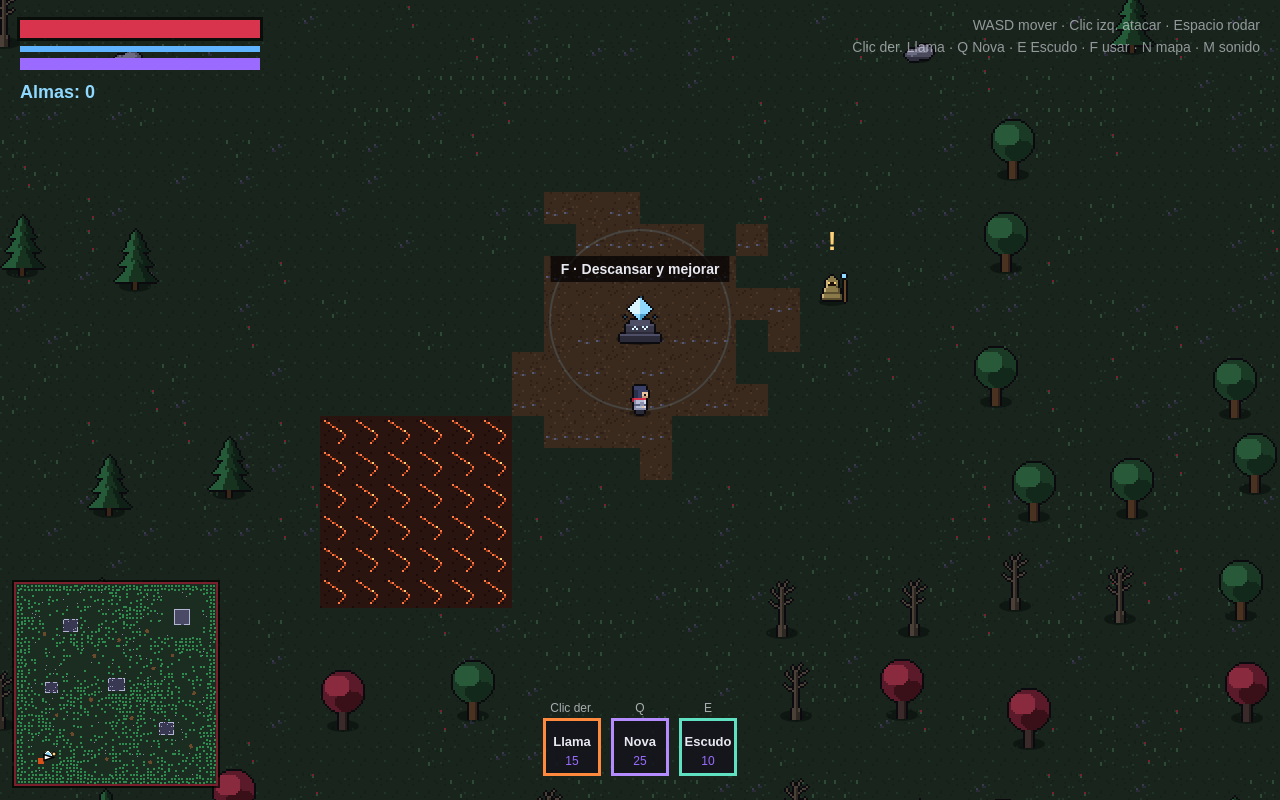
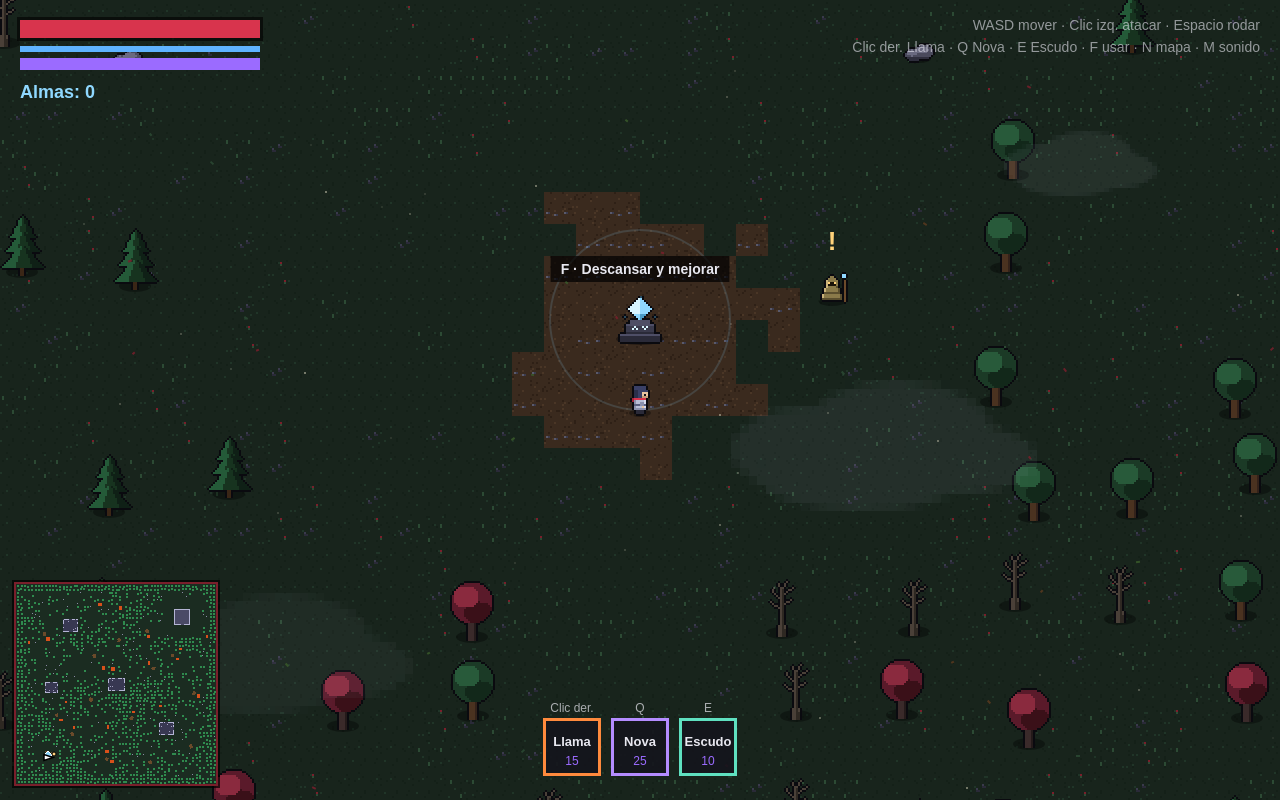
Before and after one commit to EstivenPapu/HellWorld, a plain HTML site: page index.html in a window 1280 px wide. Drawn offline with Linux system fonts and the light colour scheme; animation ran at ten frames a second.

Commit message:
brasas repartidas, curacion con shift y ambientacion

```diff
--- a/CSS/style.css
+++ b/CSS/style.css
@@ -237,6 +237,7 @@ canvas {
 .btn-spell0 { width: 62px; height: 62px; right: 4px; bottom: 106px; }
 .btn-spell1 { width: 62px; height: 62px; right: 76px; bottom: 114px; }
 .btn-spell2 { width: 62px; height: 62px; right: 148px; bottom: 106px; }
+.btn-heal { width: 66px; height: 66px; right: 176px; bottom: 6px; }
 
 .btn-interact {
   display: none;
--- a/JS/core/audio.js
+++ b/JS/core/audio.js
@@ -3,7 +3,7 @@
 // primer toque o tecla, por eso se "desbloquea" con la primera interacción.
 
 const MASTER_VOLUME = 0.8;
-const MIN_GAP = { hit: 50, bossHit: 60, soul: 40, attack: 80, enemyDie: 60 }; // ms entre repeticiones
+const MIN_GAP = { hit: 50, bossHit: 60, soul: 40, attack: 80, enemyDie: 60, heal: 450 }; // ms entre repeticiones
 const SCALE = [110, 130.81, 146.83, 164.81, 196, 220]; // La menor pentatónica, grave
 
 class GameAudio {
@@ -54,6 +54,7 @@ class GameAudio {
         this.tone({ freq: 990, duration: 0.4, volume: 0.12, delay: 0.08 });
       },
       nomana: () => this.tone({ freq: 130, to: 110, type: 'square', duration: 0.12, volume: 0.1 }),
+      heal: () => this.tone({ freq: 523, to: 784, duration: 0.25, volume: 0.07 }),
       soul: () => {
         this.tone({ freq: 880, to: 1320, duration: 0.12, volume: 0.1 });
         this.tone({ freq: 1320, to: 1760, duration: 0.1, volume: 0.07, delay: 0.07 });
--- a/JS/core/input.js
+++ b/JS/core/input.js
@@ -18,6 +18,7 @@ export class Input {
     const coarse = window.matchMedia ? window.matchMedia('(pointer: coarse)') : null;
     this.isTouch = Boolean(coarse && coarse.matches);
     this.touchMove = { x: 0, y: 0 };
+    this.touchHeal = false; // el botón Curar del celular (se mantiene presionado)
     window.addEventListener('touchstart', () => {
       this.isTouch = true;
     }, { passive: true });
@@ -81,6 +82,15 @@ export class Input {
     return { x: this.mouse.x + camera.x, y: this.mouse.y + camera.y };
   }
 
+  // ¿Está concentrándose para curarse? (mantener Shift, o el botón Curar en el celular)
+  healHeld() {
+    return this.keys.has('ShiftLeft') || this.keys.has('ShiftRight') || this.touchHeal;
+  }
+
+  setHeal(on) {
+    this.touchHeal = on;
+  }
+
   // Botones de la pantalla táctil
   pressAttack() {
     this._attack = true;
--- a/JS/entities/player.js
+++ b/JS/entities/player.js
@@ -20,6 +20,9 @@ const ROLL = {
 const HIT_INVULN = 0.5; // segundos sin recibir daño después de un golpe
 const AUTO_AIM_RANGE = 380; // en el celular apunta solo a lo que esté a esta distancia
 const BODY_RADIUS = 11;     // qué tan ancho es para chocar con árboles y muros
+// Curación: segundos de concentración antes de empezar a curar, y qué parte de la vida máxima
+// recupera por segundo. Mientras te concentras no te puedes mover.
+const HEAL = { delay: 0.6, rate: 0.1 };
 
 // Valores base y cuánto crece cada uno por nivel (se ajustan aquí)
 const BASE_HP = 30;
@@ -75,6 +78,7 @@ export class Player {
 
     this.animTime = 0; // para animar los pasos
     this.moving = false;
+    this.healCharge = 0; // segundos que lleva concentrándose para curarse
   }
 
   get isRolling() {
@@ -141,6 +145,9 @@ export class Player {
       sfx('attack');
     }
 
+    // Curarse: mantener Shift te deja quieto y concentrado
+    this.concentrating = this.updateHeal(dt, input);
+
     // Movimiento
     let vx;
     let vy;
@@ -148,7 +155,7 @@ export class Player {
       vx = this.rollDir.x * ROLL.speed;
       vy = this.rollDir.y * ROLL.speed;
     } else {
-      const factor = this.isAttacking ? ATTACK.moveFactor : 1;
+      const factor = this.concentrating ? 0 : this.isAttacking ? ATTACK.moveFactor : 1;
       vx = move.x * this.speed * factor;
       vy = move.y * this.speed * factor;
     }
@@ -167,6 +174,27 @@ export class Player {
     world.resolveMove(this, BODY_RADIUS, prevX, prevY);
 
     if (this.isAttacking) this.applyAttack(targets);
+  }
+
+  // Concentrarse para curarse: gratis, pero lento, y no te deja moverte ni atacar
+  updateHeal(dt, input) {
+    const wants = input.healHeld() && this.hp < this.maxHp && !this.isRolling && !this.isAttacking;
+    if (!wants) {
+      this.healCharge = 0;
+      return false;
+    }
+
+    this.healCharge += dt;
+    if (this.healCharge > HEAL.delay) {
+      this.hp = Math.min(this.maxHp, this.hp + this.maxHp * HEAL.rate * dt);
+      sfx('heal');
+    }
+    return true;
+  }
+
+  // Recibir un golpe o lanzar un hechizo interrumpe la concentración
+  cancelHeal() {
+    this.healCharge = 0;
   }
 
   // En el celular no hay mouse: apunta al demonio más cercano o hacia donde caminas
@@ -305,12 +333,14 @@ export class Player {
       this.shieldTimer = 0;
       this.invulnTimer = 0.3;
       sfx('shieldBreak');
+      this.healCharge = 0;
       return false;
     }
 
     this.hp = Math.max(0, this.hp - amount);
     this.invulnTimer = HIT_INVULN;
     sfx('hurt');
+    this.healCharge = 0;
     return true;
   }
 
@@ -393,6 +423,30 @@ export class Player {
       );
     }
 
+    // Concentrándose para curarse: primero un aro que se completa y luego un resplandor
+    // verde con puntos que suben
+    if (this.healCharge > 0) {
+      const t = performance.now() / 1000;
+      if (this.healCharge < HEAL.delay) {
+        ctx.strokeStyle = 'rgba(111, 224, 138, 0.8)';
+        ctx.lineWidth = 3;
+        ctx.beginPath();
+        ctx.arc(cx, cy, 22, -Math.PI / 2, -Math.PI / 2 + (this.healCharge / HEAL.delay) * Math.PI * 2);
+        ctx.stroke();
+      } else {
+        const pulse = 0.5 + 0.5 * Math.sin(t * 6);
+        ctx.fillStyle = `rgba(111, 224, 138, ${0.12 + 0.1 * pulse})`;
+        ctx.beginPath();
+        ctx.arc(cx, cy, 24, 0, Math.PI * 2);
+        ctx.fill();
+        for (let i = 0; i < 4; i++) {
+          const p = (t * 0.9 + i / 4) % 1;
+          ctx.fillStyle = `rgba(160, 255, 180, ${1 - p})`;
+          ctx.fillRect(Math.round(cx - 14 + i * 9 + Math.sin(t * 3 + i) * 3), Math.round(cy + 10 - p * 36), 3, 3);
+        }
+      }
+    }
+
     // Escudo: parpadea cuando está por acabarse
     if (this.shieldTimer > 0) {
       const blink = this.shieldTimer < 1 && Math.floor(this.shieldTimer * 8) % 2 === 0;
--- a/JS/main.js
+++ b/JS/main.js
@@ -7,6 +7,7 @@ import { LAYOUT } from './systems/layout.js';
 import { Hud } from './systems/hud.js';
 import { SpellSystem } from './systems/spells.js';
 import { Minimap } from './systems/minimap.js';
+import { Ambient } from './systems/ambient.js'
 import { AltarMenu } from './systems/altar-menu.js';
 import { TouchControls } from './systems/touch-controls.js';
 import { Dialog } from './systems/dialog.js';
@@ -39,6 +40,7 @@ const world = new World();
 const camera = new Camera(world.width, world.height);
 const hud = new Hud();
 const minimap = new Minimap(world);
+const ambient = new Ambient();
 const spells = new SpellSystem();
 
 // El altar es el punto de inicio y de reaparición; el Peregrino vive cerca
@@ -466,6 +468,7 @@ function loop(now) {
   drawWorldObjects();
   shots.forEach((s) => s.draw(ctx, camera));
   spells.draw(ctx, camera);
+    ambient.draw(ctx, camera, canvas.width, canvas.height, dt, input.isTouch);
   hud.draw(ctx, player, spells, canvas.width, canvas.height, enemies.filter((e) => e.type !== 'esbirro').length, boss);
   input.minimapRect = minimap.draw(ctx, canvas.width, canvas.height, input.isTouch, mapInfo());
   if (state === 'map') minimap.drawBig(ctx, canvas.width, canvas.height, input.isTouch, mapInfo());
--- /dev/null
+++ b/JS/systems/ambient.js
@@ -0,0 +1,164 @@
+// Ambiente del mundo: polvo flotando, hojas que caen, nubes que pasan y lluvia ligera
+// que va y viene. Todo se dibuja encima del juego con poca opacidad, así que no tapa
+// la visibilidad. Ajusta las cantidades aquí (en celular se usa menos de cada cosa).
+const CONFIG = {
+  dust: 36,     // motas de polvo
+  leaves: 30,   // hojas cayendo
+  clouds: 6,    // nubes grandes y muy suaves
+  rain: 110,    // gotas cuando llueve a todo
+};
+
+const LEAF_COLORS = ['#3a5a2a', '#5a3a1e', '#7a1f2b', '#2c4a34'];
+const rand = (a, b) => a + Math.random() * (b - a);
+
+// Una nube pequeña que luego se amplía sin suavizar: queda en bloques, como el resto del arte
+function makeCloudSprite() {
+  const canvas = document.createElement('canvas');
+  canvas.width = 40;
+  canvas.height = 20;
+  const c = canvas.getContext('2d');
+  c.fillStyle = '#c8d2e6';
+  const blobs = [[12, 11, 9, 5], [22, 9, 11, 6], [30, 12, 8, 4], [18, 14, 12, 4]];
+  for (const [x, y, rx, ry] of blobs) {
+    c.beginPath();
+    c.ellipse(x, y, rx, ry, 0, 0, Math.PI * 2);
+    c.fill();
+  }
+  return canvas;
+}
+
+export class Ambient {
+  constructor() {
+    this.ready = false;
+    this.w = 0;
+    this.h = 0;
+    this.lastCam = null;
+    this.time = 0;
+
+    this.rain = 0;                         // 0 = seco, 1 = lluvia completa
+    this.rainTarget = 0;
+    this.weatherTimer = rand(25, 60);      // segundos hasta el próximo cambio de clima
+
+    this.cloudSprite = makeCloudSprite();
+    this.clouds = [];
+    this.dust = [];
+    this.leaves = [];
+    this.drops = [];
+  }
+
+  // Reparte las partículas por la pantalla (se repite si cambia el tamaño de la ventana o el modo táctil)
+  init(w, h, touch) {
+    const k = touch ? 0.6 : 1;
+    this.w = w;
+    this.h = h;
+    this.touch = touch;
+    this.ready = true;
+
+    this.clouds = Array.from({ length: Math.ceil(CONFIG.clouds * k) }, () => ({
+      x: rand(-200, w + 200), y: rand(-100, h + 100), scale: rand(4, 13), vx: rand(5, 12), alpha: rand(0.04, 0.08),
+    }));
+    this.dust = Array.from({ length: Math.ceil(CONFIG.dust * k) }, () => ({
+      x: rand(0, w), y: rand(0, h), vx: rand(-6, 6), vy: rand(-5, 3), phase: rand(0, 6.3), alpha: rand(0.25, 0.5),
+    }));
+    this.leaves = Array.from({ length: Math.ceil(CONFIG.leaves * k) }, () => ({
+      x: rand(0, w), y: rand(0, h), vy: rand(22, 40), sway: rand(0, 6.3), size: rand(3, 4),
+      color: LEAF_COLORS[Math.floor(Math.random() * LEAF_COLORS.length)],
+    }));
+    this.drops = Array.from({ length: Math.ceil(CONFIG.rain * k) }, () => ({
+      x: rand(0, w), y: rand(0, h), len: rand(9, 16), speed: rand(700, 900),
+    }));
+  }
+
+  // De vez en cuando empieza a llover un rato y luego para
+  updateWeather(dt) {
+    this.weatherTimer -= dt;
+    if (this.weatherTimer <= 0) {
+      if (this.rainTarget === 0 && Math.random() < 0.4) {
+        this.rainTarget = 1;
+        this.weatherTimer = rand(30, 70);
+      } else {
+        this.rainTarget = 0;
+        this.weatherTimer = rand(35, 80);
+      }
+    }
+    this.rain += (this.rainTarget - this.rain) * Math.min(1, dt / 4);
+  }
+
+  // Mueve y dibuja. camera sirve para que el polvo y las nubes se sientan "dentro" del mundo
+  draw(ctx, camera, w, h, dt, touch = false) {
+    if (!this.ready || w !== this.w || h !== this.h || touch !== this.touch) this.init(w, h, touch);
+    dt = Math.min(dt, 0.1);
+    this.time += dt;
+
+    const dcx = this.lastCam ? camera.x - this.lastCam.x : 0;
+    const dcy = this.lastCam ? camera.y - this.lastCam.y : 0;
+    this.lastCam = { x: camera.x, y: camera.y };
+    this.updateWeather(dt);
+
+    const wrap = (v, max, margin) => (v < -margin ? v + max + margin * 2 : v > max + margin ? v - max - margin * 2 : v);
+
+    ctx.save();
+    ctx.imageSmoothingEnabled = false;
+
+    // Nubes: manchas enormes y suaves que pasan despacio (más oscuras cuando llueve)
+    for (const c of this.clouds) {
+      c.x = wrap(c.x + c.vx * dt - dcx * 1, w, 260);
+      c.y = wrap(c.y - dcy * 1, h, 160);
+      ctx.globalAlpha = c.alpha * (1 + this.rain * 0.8);
+      ctx.drawImage(this.cloudSprite, Math.round(c.x - 20 * c.scale), Math.round(c.y - 10 * c.scale), 40 * c.scale, 20 * c.scale);
+    }
+
+    // Polvo y motas flotando, con un destello suave
+    ctx.fillStyle = '#e6e1c8';
+    for (const d of this.dust) {
+      d.x = wrap(d.x + (d.vx + Math.sin(this.time + d.phase) * 4) * dt - dcx * 1, w, 10);
+      d.y = wrap(d.y + (d.vy + Math.cos(this.time * 0.8 + d.phase) * 3) * dt - dcy * 1, h, 10);
+      ctx.globalAlpha = d.alpha * (0.6 + 0.4 * Math.sin(this.time * 2 + d.phase));
+      ctx.fillRect(Math.round(d.x), Math.round(d.y), 2, 2);
+    }
+
+    // Hojas cayendo y balanceándose
+    for (const l of this.leaves) {
+      l.y += l.vy * dt;
+      l.sway += dt * 1.5;
+      l.x = wrap(l.x + Math.sin(l.sway) * 18 * dt - dcx * 1, w, 12);
+      l.y = wrap(l.y - dcy * 1, h, 12);
+      ctx.globalAlpha = 0.85;
+      ctx.fillStyle = l.color;
+      ctx.save();
+      ctx.translate(Math.round(l.x), Math.round(l.y));
+      ctx.rotate(Math.sin(l.sway) * 0.9);
+      ctx.fillRect(-Math.round(l.size / 2), -1, Math.round(l.size), 2);
+      ctx.restore();
+    }
+
+    // Lluvia ligera: gotas diagonales (se ven más cuantas más haya)
+    const active = Math.floor(this.drops.length * this.rain);
+    if (active > 0) {
+      ctx.globalAlpha = 0.3;
+      ctx.strokeStyle = '#aabde1';
+      ctx.lineWidth = 1;
+      ctx.beginPath();
+      for (let i = 0; i < active; i++) {
+        const d = this.drops[i];
+        d.x -= 120 * dt;
+        d.y += d.speed * dt;
+        if (d.y > h + 20) {
+          d.y = -d.len;
+          d.x = rand(0, w + 100);
+        }
+        if (d.x < -20) d.x += w + 40;
+        ctx.moveTo(Math.round(d.x), Math.round(d.y));
+        ctx.lineTo(Math.round(d.x - d.len * 0.15), Math.round(d.y + d.len));
+      }
+      ctx.stroke();
+
+      // El cielo se oscurece un poco mientras llueve
+      ctx.globalAlpha = 0.1 * this.rain;
+      ctx.fillStyle = '#0a1020';
+      ctx.fillRect(0, 0, w, h);
+    }
+
+    ctx.restore();
+  }
+}
--- a/JS/systems/layout.js
+++ b/JS/systems/layout.js
@@ -39,6 +39,8 @@ export const LAYOUT = {
     { x: 5000, y: 2300, types: ['veloz', 'lanzador', 'menor'] },
   ],
 
-  // Zonas que hacen daño (alineadas al piso de 32 px)
-  hazards: [{ x: 704, y: 5568, w: 192, h: 192, damage: 15 }],
+  // Brasas: grupos de cuadros que hacen daño si los pisas (los demonios no les temen).
+  // Se reparten al azar por el mapa (siempre en los mismos lugares); la mitad queda cerca de
+  // campamentos de demonios. minSize y maxSize son el tamaño del grupo en cuadros.
+  hazardPatches: { count: 20, minSize: 2, maxSize: 4, damage: 8 },
 };
--- a/JS/systems/spells.js
+++ b/JS/systems/spells.js
@@ -42,6 +42,7 @@ export class SpellSystem {
       if (!player.spendMana(SPELLS[i].cost)) continue;
 
       this.cast(i, player, enemies);
+      player.cancelHeal();
       this.cooldowns[i] = SPELLS[i].cooldown;
     }
 
--- a/JS/systems/touch-controls.js
+++ b/JS/systems/touch-controls.js
@@ -106,6 +106,7 @@ export class TouchControls {
         color: spell.color,
         press: (i) => i.pressSpell(index),
       })),
+      { id: 'heal', label: 'Curar', color: '#6fe08a', hold: (i, on) => i.setHeal(on) },
       { id: 'interact', label: 'Usar', color: '#ffd27a', press: (i) => i.pressInteract() },
     ];
 
@@ -118,12 +119,16 @@ export class TouchControls {
       label.textContent = def.label;
       el.append(cooldown, label);
 
-      el.addEventListener('pointerdown', (e) => {
+            el.addEventListener('pointerdown', (e) => {
         e.preventDefault();
         el.classList.add('down');
-        def.press(this.input);
+        if (def.press) def.press(this.input);
+        if (def.hold) def.hold(this.input, true);
       });
-      const release = () => el.classList.remove('down');
+      const release = () => {
+        el.classList.remove('down');
+        if (def.hold) def.hold(this.input, false);
+      };
       el.addEventListener('pointerup', release);
       el.addEventListener('pointercancel', release);
       el.addEventListener('pointerleave', release);
--- a/JS/systems/world.js
+++ b/JS/systems/world.js
@@ -41,6 +41,10 @@ function noise(x, y, scale, seed) {
   return a + (b - a) * sx + (c - a) * sy + (a - b - c + d) * sx * sy;
 }
 
+function rectsTouch(a, b, pad = 0) {
+  return a.x0 - pad < b.x1 && a.x1 + pad > b.x0 && a.y0 - pad < b.y1 && a.y1 + pad > b.y0;
+}
+
 function inRect(x, y, r, pad = 0) {
   return x > r.x0 - pad && x < r.x1 + pad && y > r.y0 - pad && y < r.y1 + pad;
 }
@@ -62,7 +66,7 @@ export class World {
       y1: LAYOUT.boss.y + half,
     };
 
-    this.hazards = LAYOUT.hazards.map((h) => ({ ...h }));
+    this.hazards = []; // brasas: se generan en scatterHazards()
     this.camps = LAYOUT.camps;
 
     this.wallGrid = new Uint8Array(COLS * COLS); // 0 = libre, 1..5 = muro (1 + tipo de bloque)
@@ -82,6 +86,7 @@ export class World {
     const rnd = mulberry32(20261123);
     this.buildCastle();
     for (const ruin of LAYOUT.ruins) this.buildRuin(ruin, rnd);
+    this.scatterHazards();
     this.scatterProps(rnd);
   }
 
@@ -174,6 +179,71 @@ export class World {
       if (inRect(x, y, { x0: h.x, y0: h.y, x1: h.x + h.w, y1: h.y + h.h }, 64)) return true;
     }
     return false;
+  }
+
+  // Brasas repartidas por el mapa: grupos de 2x2 a 4x4 cuadros. La mitad aparece cerca de los
+  // campamentos de demonios, para que un mal paso en plena pelea te cueste vida.
+  scatterHazards() {
+    const cfg = LAYOUT.hazardPatches;
+    const rnd = mulberry32(777); // semilla propia: no cambia el bosque
+    const spread = cfg.maxSize - cfg.minSize + 1;
+    let tries = 0;
+
+    while (this.hazards.length < cfg.count && tries < 5000) {
+      tries++;
+      const w = cfg.minSize + Math.floor(rnd() * spread);
+      const h = cfg.minSize + Math.floor(rnd() * spread);
+
+      let cx;
+      let cy;
+      if (this.hazards.length % 2 === 0 && LAYOUT.camps.length) {
+        const camp = LAYOUT.camps[Math.floor(rnd() * LAYOUT.camps.length)];
+        const angle = rnd() * Math.PI * 2;
+        const dist = 130 + rnd() * 110;
+        cx = camp.x + Math.cos(angle) * dist;
+        cy = camp.y + Math.sin(angle) * dist;
+      } else {
+        cx = 250 + rnd() * (WORLD_SIZE - 500);
+        cy = 250 + rnd() * (WORLD_SIZE - 500);
+      }
+
+      const rect = {
+        x: Math.round((cx - (w * T) / 2) / T) * T,
+        y: Math.round((cy - (h * T) / 2) / T) * T,
+        w: w * T,
+        h: h * T,
+        damage: cfg.damage,
+      };
+      if (this.patchFits(rect)) this.hazards.push(rect);
+    }
+  }
+
+  // ¿Cabe este grupo de brasas sin estorbar al altar, las ruinas, el castillo o un campamento?
+  patchFits(r) {
+    const x1 = r.x + r.w;
+    const y1 = r.y + r.h;
+    const mx = r.x + r.w / 2;
+    const my = r.y + r.h / 2;
+
+    if (r.x < 200 || r.y < 200 || x1 > WORLD_SIZE - 200 || y1 > WORLD_SIZE - 200) return false;
+
+    // Lejos del altar, de la reliquia y del castillo
+    if (Math.hypot(mx - LAYOUT.altar.x, my - LAYOUT.altar.y) < 450) return false;
+    if (Math.hypot(mx - LAYOUT.relic.x, my - LAYOUT.relic.y) < 260) return false;
+    if (Math.hypot(mx - LAYOUT.boss.x, my - LAYOUT.boss.y) < 760) return false;
+
+    // Sin tocar ruinas ni otras brasas
+    const box = { x0: r.x, y0: r.y, x1, y1 };
+    for (const f of this.floorRects) if (rectsTouch(box, f, 80)) return false;
+    for (const h of this.hazards) {
+      if (rectsTouch(box, { x0: h.x, y0: h.y, x1: h.x + h.w, y1: h.y + h.h }, 64)) return false;
+    }
+
+    // Sin tapar a los demonios de un campamento
+    for (const c of LAYOUT.camps) {
+      if (c.x > r.x - 70 && c.x < x1 + 70 && c.y > r.y - 70 && c.y < y1 + 70) return false;
+    }
+    return true;
   }
 
   // Árboles y rocas: más espesos en unas zonas y casi vacíos en otras (claros)
```
